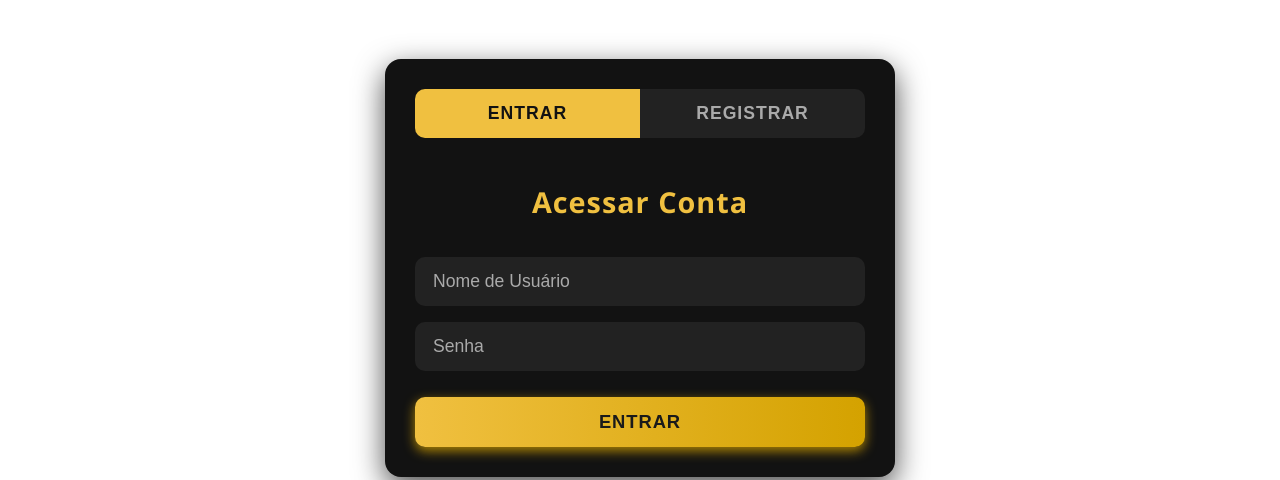
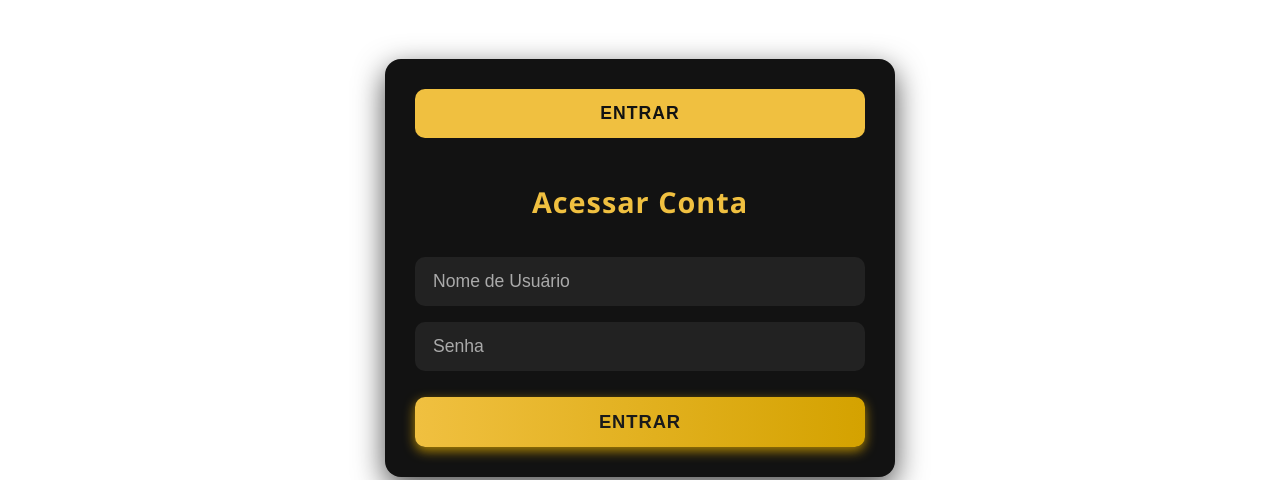
Before and after one commit to VictorHVasquez/pmv-si-2025-1-pe5-t1-g3-coopcred, a plain HTML site: page frontend/index.html in a window 1280 px wide. Shown: the part 420-900 px from the top of the page. Drawn offline with Linux system fonts and the light colour scheme.

Commit message:
Update index.html

```diff
--- a/frontend/index.html
+++ b/frontend/index.html
@@ -28,7 +28,6 @@
     <div class="auth-container">
       <div class="tabs">
         <button class="tab-btn active" data-tab="login">Entrar</button>
-        <button class="tab-btn" data-tab="register">Registrar</button>
       </div>
 
       <div class="form-container">
```
